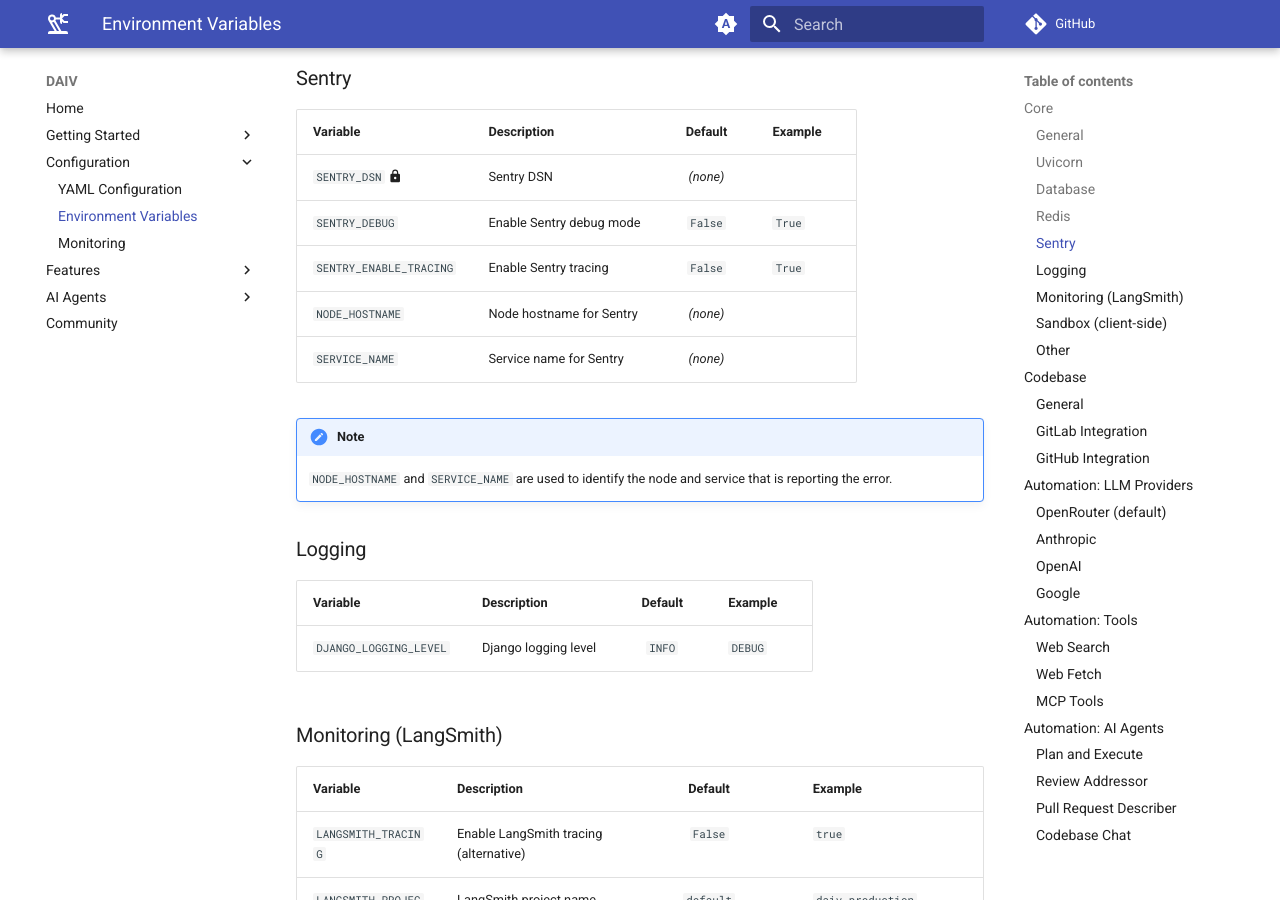
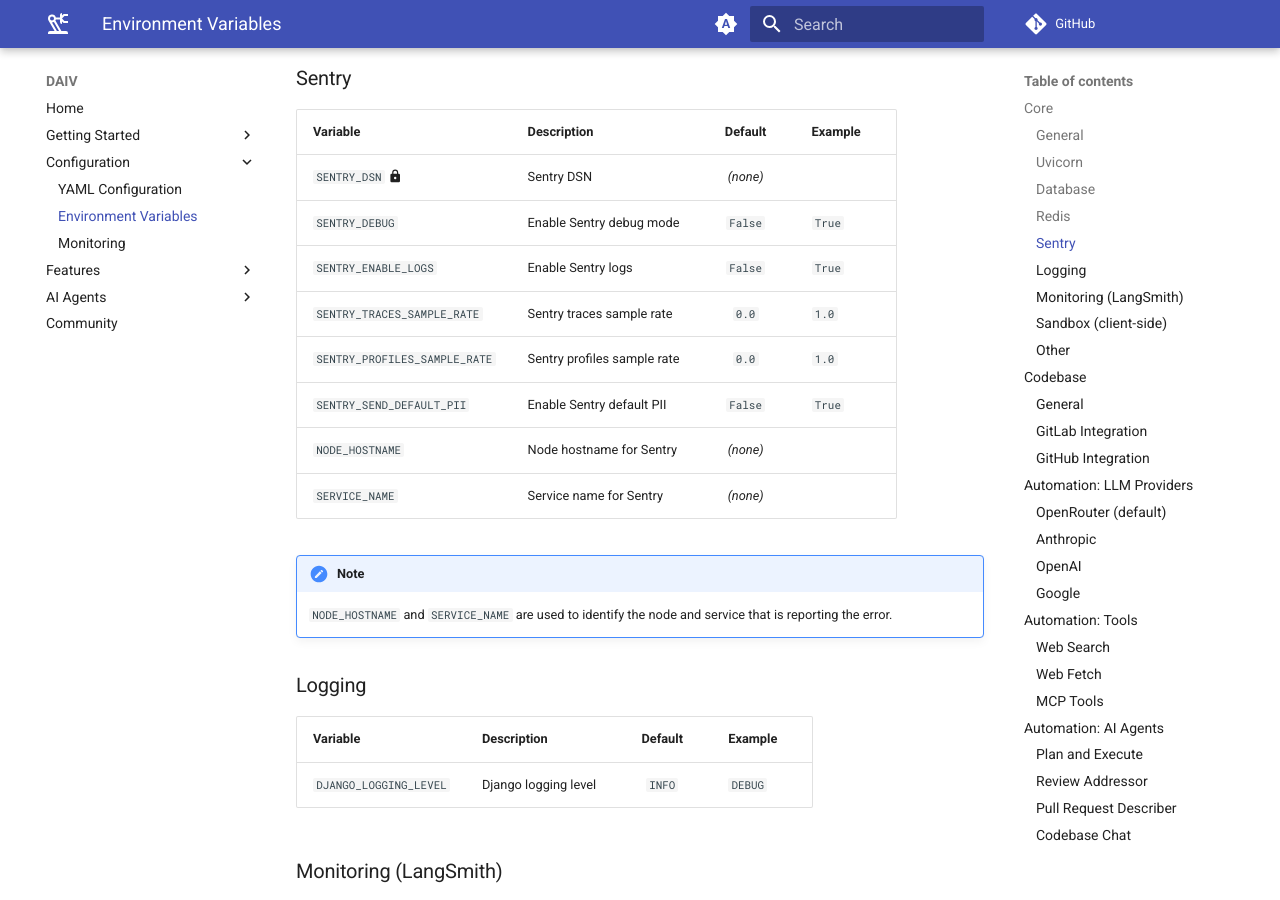
Before and after one commit to E1i2e1122/daiv, an MkDocs documentation site: the page built from docs/configuration/env-config.md, in a window 1280 px wide and 900 px high, scrolled down 1908 px. Built offline with MkDocs 1.6.1 and Material for MkDocs 9.7.7, drawn with Linux system fonts in a browser that asks for light colours; comment, search, counter and statistics services are not loaded; the version menu is left out.

Commit message:
Added more ocnfigs to Sentry integration.

```diff
--- a/docs/configuration/env-config.md
+++ b/docs/configuration/env-config.md
@@ -58,7 +58,10 @@ Variables marked with:
 |-------------------------|------------------------------------|:--------------:|-----------------|
 | `SENTRY_DSN` :material-lock:            | Sentry DSN                         | *(none)*       |                 |
 | `SENTRY_DEBUG`          | Enable Sentry debug mode           | `False`        | `True`          |
-| `SENTRY_ENABLE_TRACING` | Enable Sentry tracing              | `False`        | `True`          |
+| `SENTRY_ENABLE_LOGS`    | Enable Sentry logs                 | `False`        | `True`          |
+| `SENTRY_TRACES_SAMPLE_RATE` | Sentry traces sample rate          | `0.0`          | `1.0`           |
+| `SENTRY_PROFILES_SAMPLE_RATE` | Sentry profiles sample rate        | `0.0`          | `1.0`           |
+| `SENTRY_SEND_DEFAULT_PII` | Enable Sentry default PII           | `False`        | `True`          |
 | `NODE_HOSTNAME`         | Node hostname for Sentry           | *(none)*       |                 |
 | `SERVICE_NAME`          | Service name for Sentry            | *(none)*       |                 |
 
```
Also changed, not shown: 1 other file.
